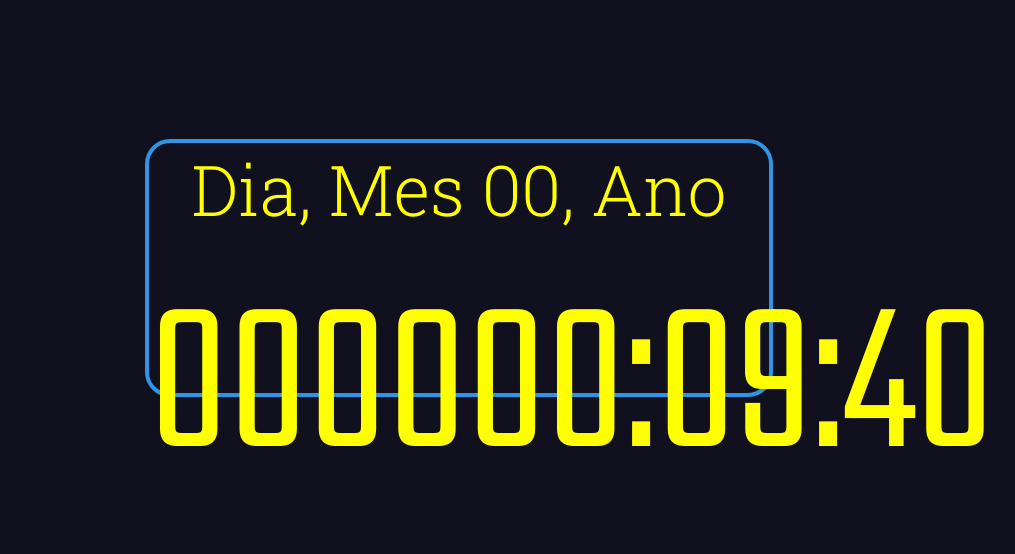
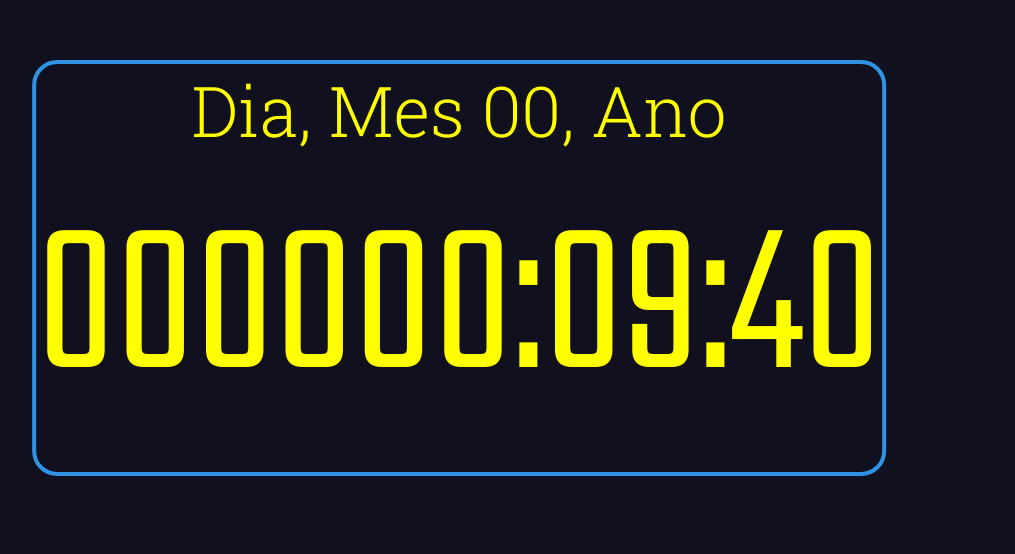
Before and after one commit to ChrystiandaHora/relogio-wallpaper, a plain HTML site: page index.html in a window 1280 px wide. Shown: the part 132-686 px from the top of the page, without its empty margins (181-1196 px from the left). Drawn offline with Linux system fonts and the light colour scheme.

Commit message:
second commit

```diff
--- a/style.css
+++ b/style.css
@@ -8,7 +8,6 @@
 }
 
 body{
-  display: flex;
   margin-left: auto;
   margin-right: auto;
   align-items: center;
@@ -20,6 +19,7 @@ body{
   font-family: Roboto Slab;
   align-items: center;
   justify-content: center;
+  position: relative;
 }
 
 .dia{
@@ -28,6 +28,7 @@ body{
   font-family: Roboto Slab;
   text-align: center;
   justify-content: center;
+  position: relative;
 }
 
 .horareal{
@@ -35,18 +36,16 @@ body{
   font-family: teko;
   color: yellow;
   text-align: center;
-  justify-content: center;
+  position: relative;
 }
 
 .horario{
   border: 4px solid #2e94e3;
-  margin-left: auto;
-  margin-right: auto;
-  justify-content:center;
-  align-items: center;
-  width: 620px;
-  height: 250px;
+  top:50%;
+  left:50%;
+  transform: translate(-50%,-50%);
   border-radius: 25px;
+  position: absolute;
 }
 
 .horario:hover{
```
